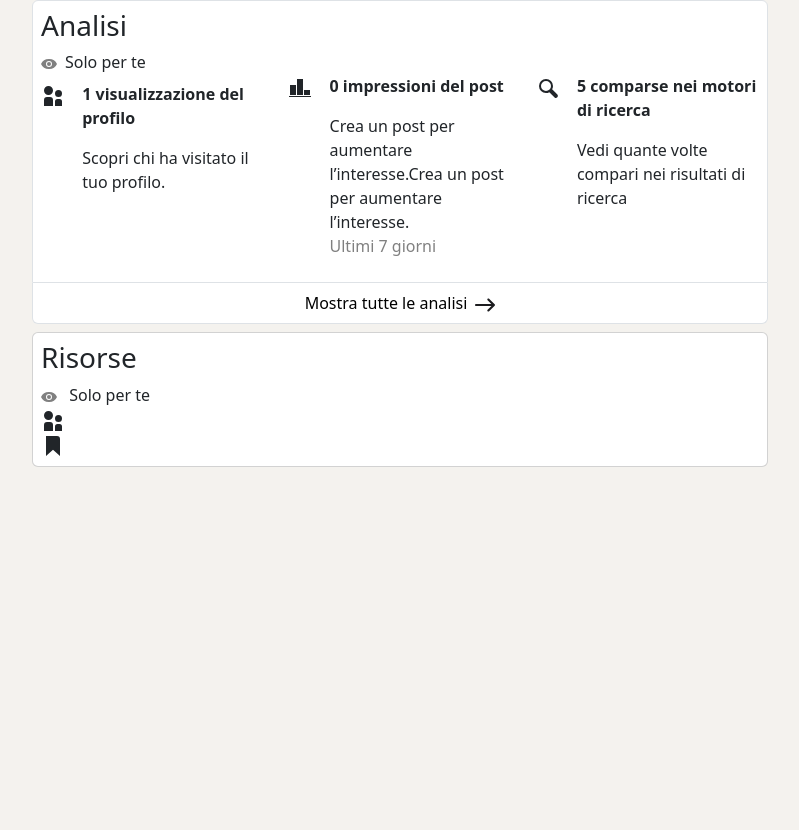
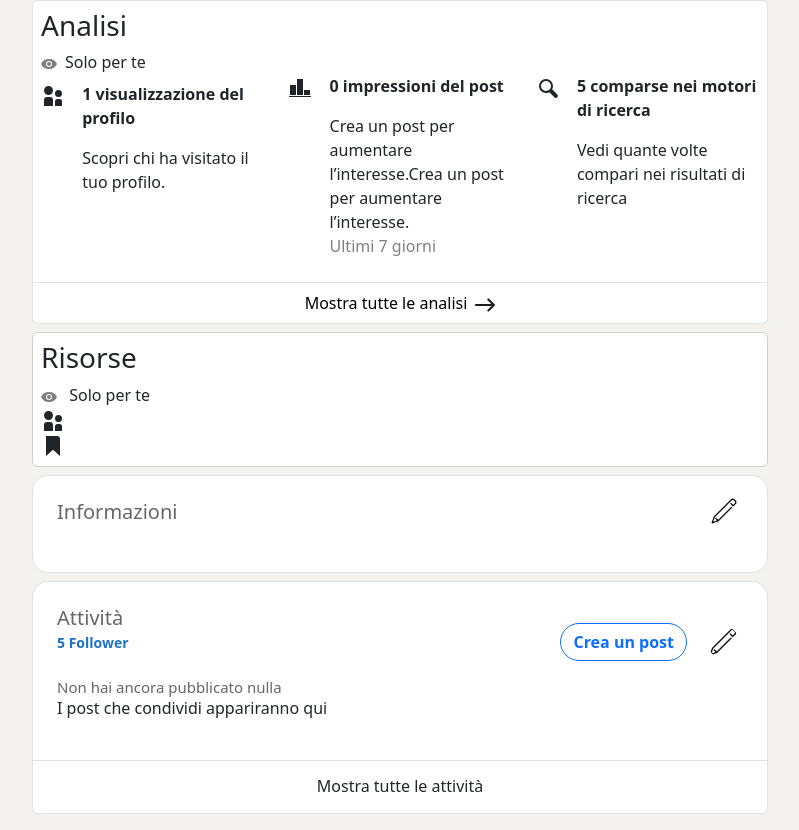
Before and after one commit to tizianosanse/linkedin-react, a React (Vite) app: page / in a window 1280 px wide. Shown: the part 808-1638 px from the top of the page, without its empty margins (50-849 px from the left). Before the commit the page ends 1291 px from the top, so only its background shows below. Built offline with nearby package versions, Linux system fonts and the light colour scheme; no server answers.

Commit message:
Information-and-Activity-added

```diff
--- a/src/App.css
+++ b/src/App.css
@@ -17,8 +17,8 @@
   border-color: #dfdeda;
 }
 body {
-  font-family: system-ui, -apple-system, BlinkMacSystemFont, "Segoe UI", Roboto,
-    Oxygen, Ubuntu, Cantarell, "Open Sans", "Helvetica Neue", sans-serif;
+  font-family: system-ui, -apple-system, BlinkMacSystemFont, "Segoe UI", Roboto, Oxygen, Ubuntu, Cantarell, "Open Sans",
+    "Helvetica Neue", sans-serif;
   background-color: #f4f2ee;
 }
 /* navbar da qui */
@@ -147,6 +147,10 @@ a#navbarScrollingDropdown {
   background-color: #f3f3f3;
   color: black;
 }
+.ProfileInformation .bio {
+  font-size: 14px;
+  line-height: 20px;
+}
 
 .photocamera {
   cursor: pointer;
@@ -177,6 +181,16 @@ a#navbarScrollingDropdown {
   text-decoration: underline;
 }
 
+.showAllActivity {
+  transition: background-color, 500ms;
+}
+.showAllActivity h4 {
+  font-size: 16px;
+}
+
+.showAllActivity:hover {
+  background-color: #f3f3f3;
+}
 .DisponibileALavorare {
   background-color: #dde7f1;
 }
--- /dev/null
+++ b/src/components/Activity.jsx
@@ -0,0 +1,34 @@
+import { Image, Button } from "react-bootstrap";
+import { Link } from "react-router-dom";
+import pencil from "../assets/icons8-pencil-48.png";
+
+const Activity = () => {
+  return (
+    <>
+      <div className="ProfileInformation mt-2 p-4 rounded-4 border border-1 border-bottom-0 rounded-bottom-0  ">
+        <div className="d-flex ">
+          <div>
+            <h3 className="mb-0 fs-5">Attività</h3>
+            <Link to={"/"} className="fw-semibold ">
+              5 Follower
+            </Link>
+          </div>
+          <div className="ms-auto">
+            <Button variant="outline-primary" className="fw-semibold mt-3 rounded-pill btn-aggiungi-sezione me-3">
+              Crea un post
+            </Button>
+            <Image src={pencil} width={40} height={40} className="pencil1 rounded-circle p-1 mt-3" />
+          </div>
+        </div>
+
+        <h3 className="mb-0 mt-3">Non hai ancora pubblicato nulla</h3>
+        <p>I post che condividi appariranno qui</p>
+      </div>
+      <div className="ProfileInformation text-center showAllActivity p-3 border border-1 rounded-bottom">
+        <h4 className="mb-0">Mostra tutte le attività</h4>
+      </div>
+    </>
+  );
+};
+
+export default Activity;
--- /dev/null
+++ b/src/components/Information.jsx
@@ -0,0 +1,20 @@
+import { useSelector } from "react-redux";
+import pencil from "../assets/icons8-pencil-48.png";
+import { Image } from "react-bootstrap";
+
+const Information = () => {
+  const storeInformation = useSelector((state) => state.ProfileInformation.content);
+  return (
+    <div className="ProfileInformation mt-2 p-4 rounded-4 border border-1 position-relative">
+      <div className="d-flex position-absolute top-0 end-0 mt-3 me-4 pencil1 rounded-circle p-1">
+        <Image src={pencil} width={30} height={30} />
+      </div>
+      <h3 className="fs-5">Informazioni</h3>
+      <div className="pe-3">
+        <p className="mt-4 bio">{storeInformation.bio}</p>
+      </div>
+    </div>
+  );
+};
+
+export default Information;
--- a/src/components/ProfilePage.jsx
+++ b/src/components/ProfilePage.jsx
@@ -5,6 +5,8 @@ import Risorse from "./Risorse";
 import LinguaProfilo from "./LinguaProfilo";
 import ProfiliCollegati from "./ProfiliCollegati";
 import ProfileInformation from "./ProfileInformation";
+import Information from "./Information";
+import Activity from "./Activity";
 
 const ProfilePage = () => {
   return (
@@ -16,6 +18,8 @@ const ProfilePage = () => {
             <Consigliati />
             <Analisi />
             <Risorse />
+            <Information />
+            <Activity />
           </Col>
           <Col xs={0} md={4} className="d-none d-md-block">
             <LinguaProfilo />
```
